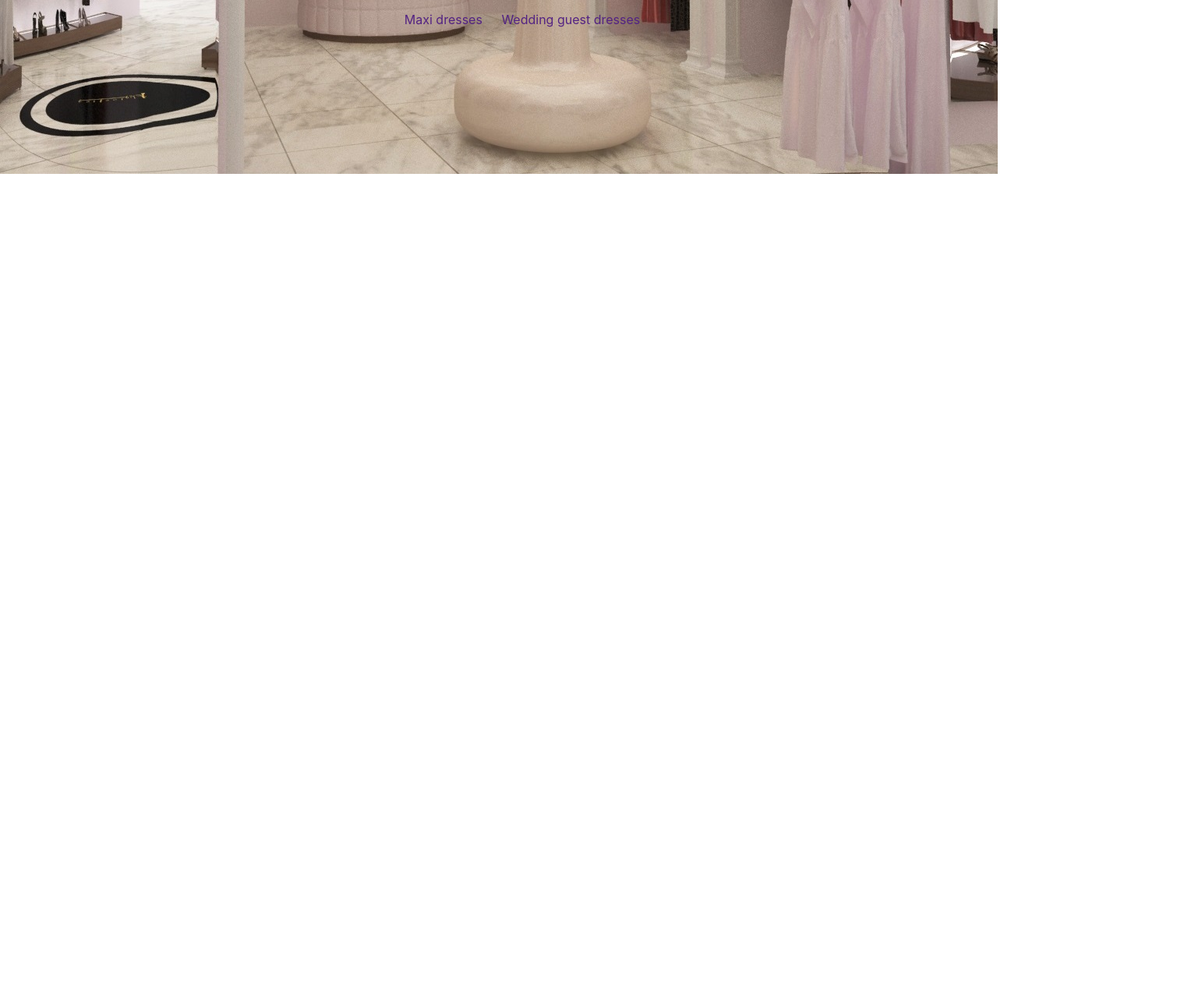
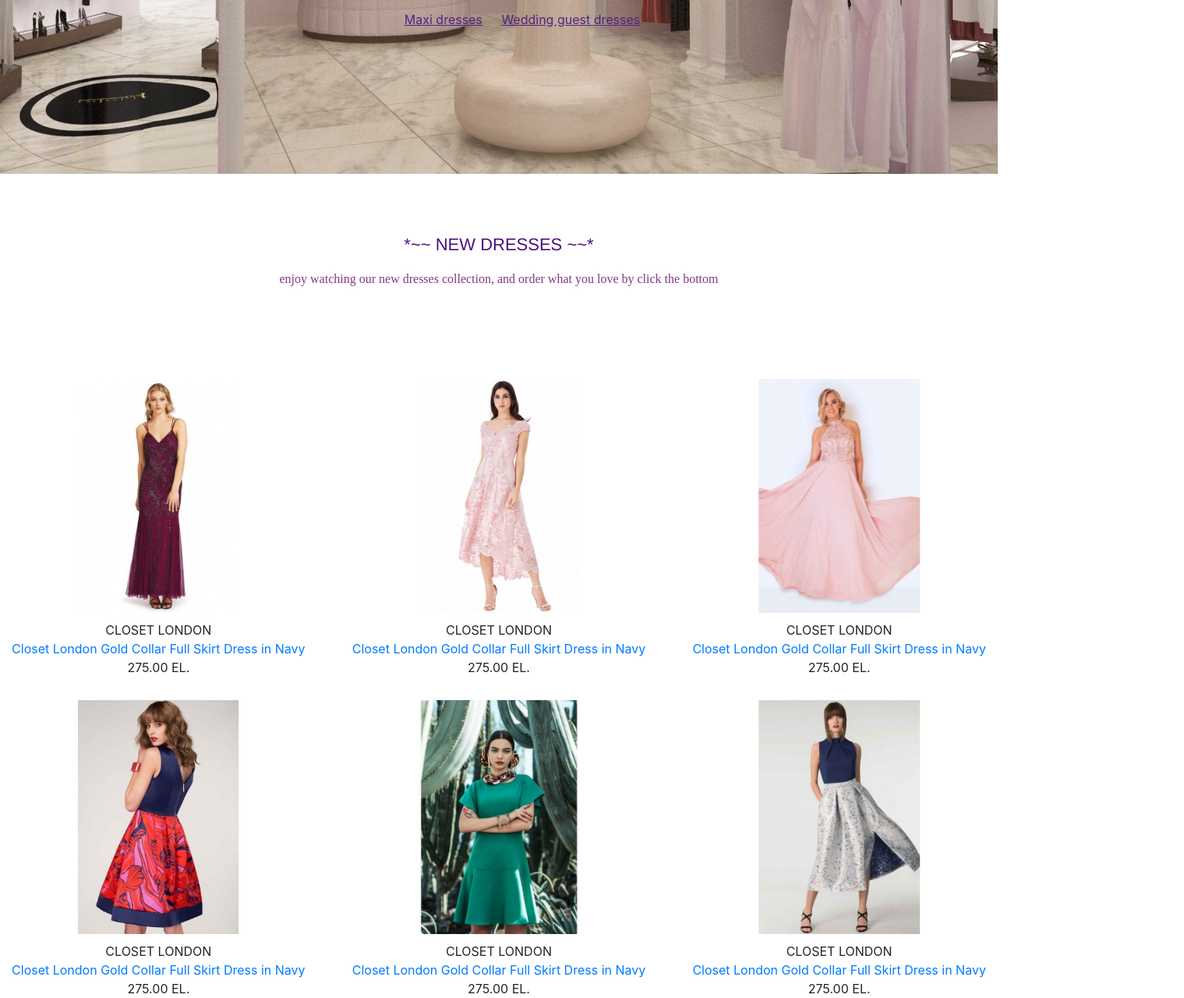
Before and after one commit to alaashaher/Wedding_dresses, a plain HTML site: page index.html in a window 1280 px wide. Shown: the part 553-1833 px from the top of the page at 78% size, 1519 px wide, since content can reach past the window. Before the commit the page ends 800 px from the top, so only its background shows below. Drawn offline with Linux system fonts and the light colour scheme.

Commit message:
What new

```diff
--- a/index.html
+++ b/index.html
@@ -33,13 +33,10 @@
             <div class="collapse navbar-collapse" id="navbarSupportedContent">
                 <ul class="navbar-nav mr-auto">
                     <li class="nav-item">
-                        <a class="nav-link" href="#">ABOUT</a>
+                        <a class="nav-link" href="#what_new">WHAT's NEW</a>
                     </li>
                     <li class="nav-item">
                         <a class="nav-link" href="#">HOT LIST</a>
-                    </li>
-                    <li class="nav-item">
-                        <a class="nav-link" href="#">WHAT's NEW</a>
                     </li>
                     <li class="nav-item">
                         <a class="nav-link" href="#">ACCESSORIES</a>
@@ -48,7 +45,7 @@
                         <a class="nav-link" href="#">SALE</a>
                     </li>
                     <li class="nav-item">
-                        <a class="nav-link" href="#">NIGHT DRESSES</a>
+                        <a class="nav-link" href="#">ABOUT</a>
                     </li>
                     <li class="nav-item">
                         <a class="nav-link" href="#">CONTACT</a>
@@ -102,6 +99,102 @@
             </div>
         </div>
     </header>
+    <!-- header end -->
+
+    <!-- what new start -->
+    <section id="what_new" class="row">
+        <div class="section_title text-center col-lg-12">
+            <p>*~~ NEW DRESSES ~~*</p>
+        </div>
+        <div class="section_descriaption text-center col-lg-12">
+            <p>enjoy watching our new dresses collection, and order what you love by click the bottom</p>
+        </div>
+        <div class="col-lg-12">
+            <div class="section_body row">
+                <div class="section_body_data col-lg-4 text-center">
+                    <a href="#" class="section_body_data_image">
+                        <img src="image/what_new_icon1.jpg" class="first_face">
+                        <img src="image/what_new_icon_back1.jpg" class="second_face">
+                    </a>
+                    <div class="section_body_data_desciraption text-center">
+                        <div>CLOSET LONDON</div>
+                        <div>
+                            <a href="#">Closet London Gold Collar Full Skirt Dress in Navy</a>
+                        </div>
+                        <div>275.00 EL.</div>
+                    </div>
+                </div>
+                <div class="section_body_data col-lg-4 text-center">
+                    <a href="#" class="section_body_data_image">
+                        <img src="image/what_new_icon2.jpg" class="first_face">
+                        <img src="image/what_new_icon_back2.jpg" class="second_face">
+                    </a>
+                    <div class="section_body_data_desciraption text-center">
+                        <div>CLOSET LONDON</div>
+                        <div>
+                            <a href="#">Closet London Gold Collar Full Skirt Dress in Navy</a>
+                        </div>
+                        <div>275.00 EL.</div>
+                    </div>
+                </div>
+                <div class="section_body_data col-lg-4 text-center">
+                    <a href="#" class="section_body_data_image">
+                        <img src="image/what_new_icon3.jpg" class="first_face">
+                        <img src="image/what_new_icon_back3.jpg" class="second_face">
+                    </a>
+                    <div class="section_body_data_desciraption text-center">
+                        <div>CLOSET LONDON</div>
+                        <div>
+                            <a href="#">Closet London Gold Collar Full Skirt Dress in Navy</a>
+                        </div>
+                        <div>275.00 EL.</div>
+                    </div>
+                </div>
+                <div class="section_body_data col-lg-4 text-center">
+                    <a href="#" class="section_body_data_image">
+                        <img src="image/what_new_icon4.jpg" class="first_face">
+                        <img src="image/what_new_icon_back4.jpg" class="second_face">
+                    </a>
+                    <div class="section_body_data_desciraption text-center">
+                        <div>CLOSET LONDON</div>
+                        <div>
+                            <a href="#">Closet London Gold Collar Full Skirt Dress in Navy</a>
+                        </div>
+                        <div>275.00 EL.</div>
+                    </div>
+                </div>
+                <div class="section_body_data col-lg-4 text-center">
+                    <a href="#" class="section_body_data_image">
+                        <img src="image/what_new_icon5.jpg" class="first_face">
+                        <img src="image/what_new_icon_back5.jpg" class="second_face">
+                    </a>
+                    <div class="section_body_data_desciraption text-center">
+                        <div>CLOSET LONDON</div>
+                        <div>
+                            <a href="#">Closet London Gold Collar Full Skirt Dress in Navy</a>
+                        </div>
+                        <div>275.00 EL.</div>
+                    </div>
+                </div>
+                <div class="section_body_data col-lg-4 text-center">
+                    <a href="#" class="section_body_data_image">
+                        <img src="image/what_new_icon6.jpg" class="first_face">
+                        <img src="image/what_new_icon_back6.jpg" class="second_face">
+                    </a>
+                    <div class="section_body_data_desciraption text-center">
+                        <div>CLOSET LONDON</div>
+                        <div>
+                            <a href="#">Closet London Gold Collar Full Skirt Dress in Navy</a>
+                        </div>
+                        <div>275.00 EL.</div>
+                    </div>
+                </div>
+            </div>
+        </div>
+    </section>
+
+
+
 </body>
 
 </html>
--- a/style/style.css
+++ b/style/style.css
@@ -21,7 +21,7 @@ header {
     background-color: rgb(107, 128, 169) !important;
 }
 .navbar-nav li {
-    margin-left: 2%;
+    margin-left: -2%;
     width: 200px;
     font-weight: 500 !important;
 }
@@ -43,6 +43,9 @@ header {
 .carousel-caption {
     padding-bottom: 150px;
 }
+.carousel-item img {
+    height: 720px;
+}
 .welcome {
     font-size: 25px !important;
 }
@@ -55,8 +58,46 @@ header {
 }
 .header_opation ul li a {
     color: rgb(83, 35, 131);
+    text-decoration: underline;
 }
 .header_opation ul li a:hover {
     color: rgb(16, 9, 143);
+    text-decoration: none;
 }
 /* header end */
+
+/* what new start */
+#what_new {
+    margin-top: 250px;
+}
+.section_title p {
+    font-size: 22px;
+    font-family: 'Franklin Gothic Medium', 'Arial Narrow', Arial, sans-serif, Courier, monospace;
+    color: rgb(74, 18, 128);
+}
+.section_descriaption p {
+    font-family: 'Times New Roman', Times, serif;
+    color: rgb(133, 56, 133);
+}
+.section_body_data img {
+    height: 300px;
+}
+.section_body {
+    margin-top: 70px;
+}
+.section_body_data {
+    margin-top: 30px;
+}
+.section_body_data_image .second_face {
+    display: none;
+}
+.section_body_data_image:hover .first_face {
+    display: none;
+}
+.section_body_data_image:hover .second_face {
+    display: block;
+    margin-left: 20%;
+}
+.section_body_data_desciraption {
+    margin-top: 10px;
+}
```
Also changed, not shown: image/what_new_icon1.jpg (added), image/what_new_icon2.jpg (added), image/what_new_icon3.jpg (added), image/what_new_icon4.jpg (added), image/what_new_icon5.jpg (added), image/what_new_icon6.jpg (added), image/what_new_icon_back1.jpg (added), image/what_new_icon_back2.jpg (added), image/what_new_icon_back3.jpg (added), image/what_new_icon_back4.jpg (added), image/what_new_icon_back5.jpg (added), image/what_new_icon_back6.jpg (added).
